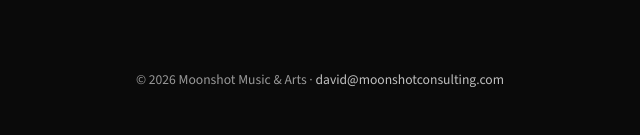
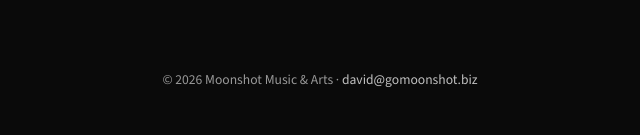
Before and after one commit to onebassplayer/moonshot-music, a plain HTML site: page index.html in a window 1280 px wide. Shown: the part 1703-1838 px from the top of the page, 320-960 px from the left. Drawn offline with nearby package versions, Linux system fonts and the light colour scheme.

Commit message:
Update index.html

```diff
--- a/index.html
+++ b/index.html
@@ -302,7 +302,7 @@
   </div>
 
   <div class="cta-section">
-    <a href="#BOOKING_FORM_URL" class="cta-btn">Secure the Date</a>
+    <a href="mailto:david@gomoonshot.biz?subject=Booking%20Inquiry%20%E2%80%93%20Moonshot%20Music%20%26%20Arts" class="cta-btn">Secure the Date</a>
   </div>
 
   <div class="details-section">
@@ -326,7 +326,7 @@
   </div>
 
   <div class="footer">
-    <p>&copy; 2026 Moonshot Music &amp; Arts &middot; <a href="mailto:david@moonshotconsulting.com">david@moonshotconsulting.com</a></p>
+    <p>&copy; 2026 Moonshot Music &amp; Arts &middot; <a href="mailto:david@gomoonshot.biz">david@gomoonshot.biz</a></p>
   </div>
 
 </div>
```
